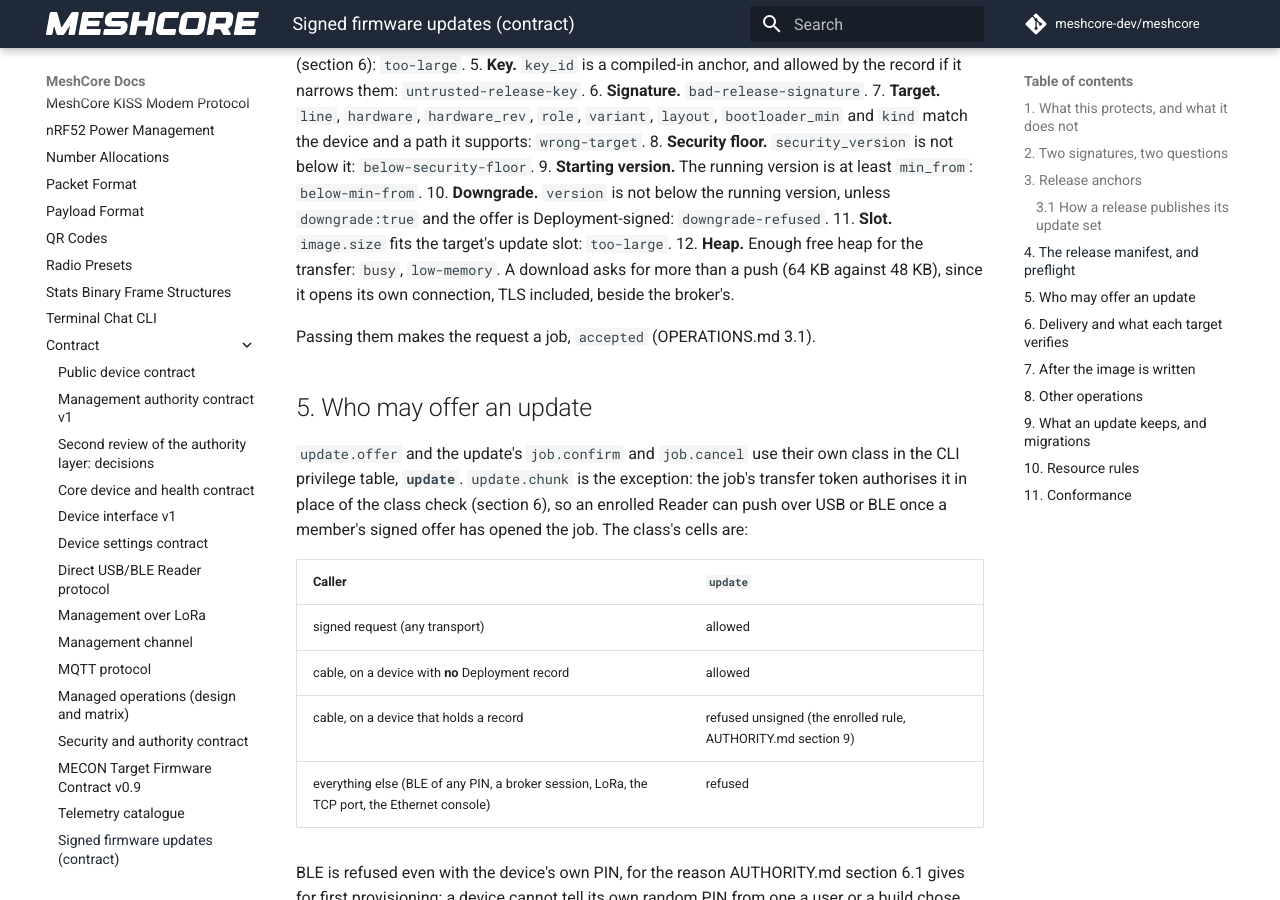
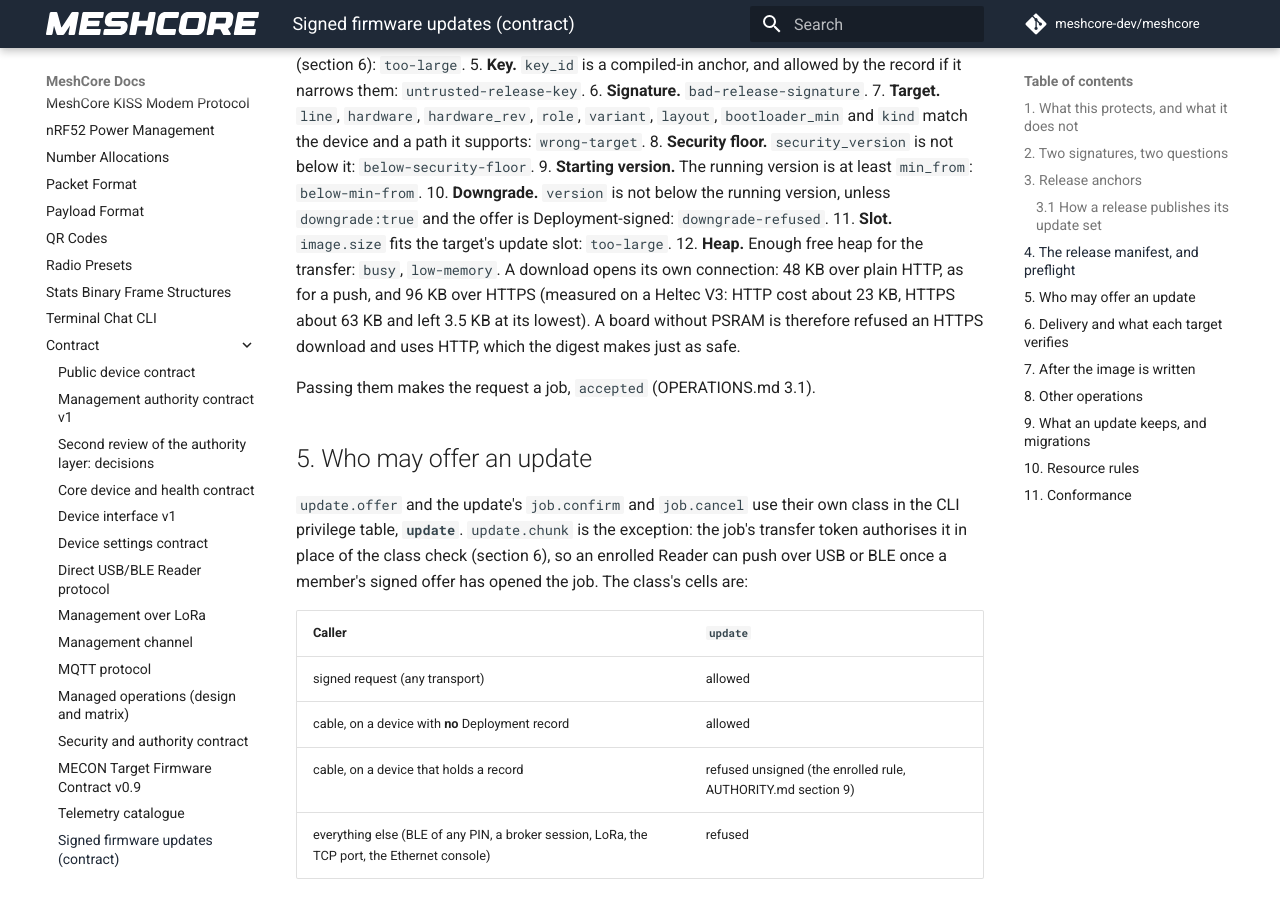
Before and after one commit to hoejriis/mecon-firmware, an MkDocs documentation site: the page built from docs/contract/UPDATES.md, in a window 1280 px wide and 900 px high, scrolled down 5037 px. Built offline with MkDocs 1.6.1 and Material for MkDocs 9.7.7, drawn with Linux system fonts in a browser that asks for light colours; comment, search, counter and statistics services are not loaded; some of the changed text lies outside the part shown.

Commit message:
Updates, slice 3: size a download's heap need by its scheme, from v3test
Measured on v3test (Heltec V3, no PSRAM), 2026-10-31, downloading a 1.77 MB
image over Wi-Fi with no broker session open: plain HTTP took free heap from
74 KB to 50 KB; HTTPS took it to 11 KB, its largest block to 7 KB, and its
lowest point to 3.5 KB, one allocation from running out. Preflight had asked
64 KB for either and let both through.

Step 12 now asks 48 KB for an HTTP download, as for a push, and 96 KB for
HTTPS: the measured 63 KB and a 32 KB margin. A board without PSRAM is
refused an HTTPS download (busy, low-memory) and uses HTTP, which the digest
makes just as safe. The measurements are in UPDATES.md section 10.

Co-Authored-By: Claude Opus 5.5 (1M context) <noreply@anthropic.com>

```diff
--- a/docs/contract/UPDATES.md
+++ b/docs/contract/UPDATES.md
@@ -99,7 +99,7 @@ A public release on GitHub carries its update set as release assets, so any mana
 9. **Starting version.** The running version is at least `min_from`: `below-min-from`.
 10. **Downgrade.** `version` is not below the running version, unless `downgrade:true` and the offer is Deployment-signed: `downgrade-refused`.
 11. **Slot.** `image.size` fits the target's update slot: `too-large`.
-12. **Heap.** Enough free heap for the transfer: `busy`, `low-memory`. A download asks for more than a push (64 KB against 48 KB), since it opens its own connection, TLS included, beside the broker's.
+12. **Heap.** Enough free heap for the transfer: `busy`, `low-memory`. A download opens its own connection: 48 KB over plain HTTP, as for a push, and 96 KB over HTTPS (measured on a Heltec V3: HTTP cost about 23 KB, HTTPS about 63 KB and left 3.5 KB at its lowest). A board without PSRAM is therefore refused an HTTPS download and uses HTTP, which the digest makes just as safe.
 
 Passing them makes the request a job, `accepted` (OPERATIONS.md 3.1).
 
@@ -216,6 +216,11 @@ A revert therefore always finds data the previous image can read. A forced rever
 - throughput: about 5 KB/s, so about six minutes per image; from the last chunk to the reboot into the new image, 5.2 s (the read-back of the whole slot, the image check, and the 1.5 s for the answer to go out);
 - `loop_gap_ms.max` was not measured, and neither was BLE delivery.
 
+**Measured, the same board downloading over Wi-Fi, 2026-10-31.** The 1,770,192-byte image from a server on the same LAN:
+- plain HTTP: 21.8 s, about 79 KB/s; free heap fell from 74 KB to 50 KB during the download;
+- HTTPS: 32.9 s, about 53 KB/s; free heap fell from 74 KB to 11 KB, the largest block to 7 KB, and the lowest point was 3.5 KB. That is why step 12 asks 96 KB for HTTPS.
+- There was no broker session open during either.
+
 ## 11. Conformance
 
 - **Public vectors**, generated by a tool in this repository from public labels:
```
Also changed, not shown: 4 other files.
